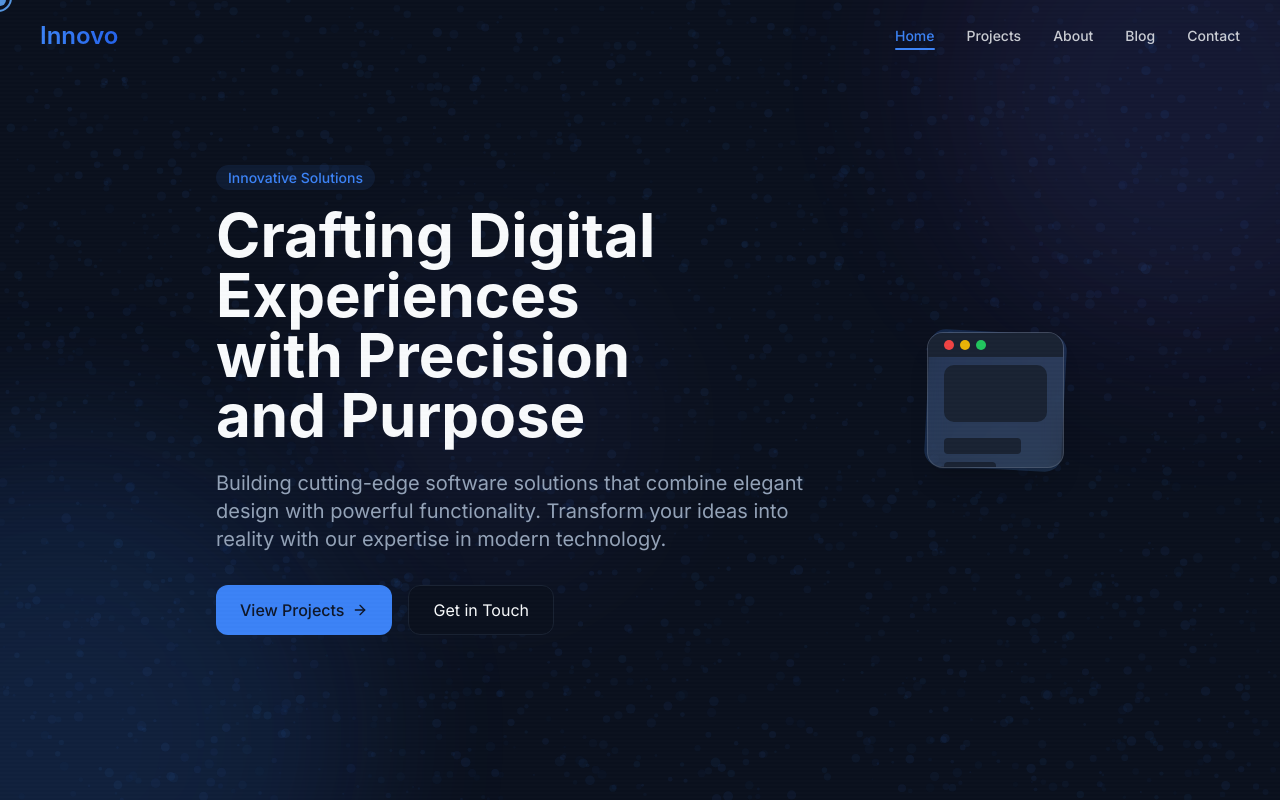
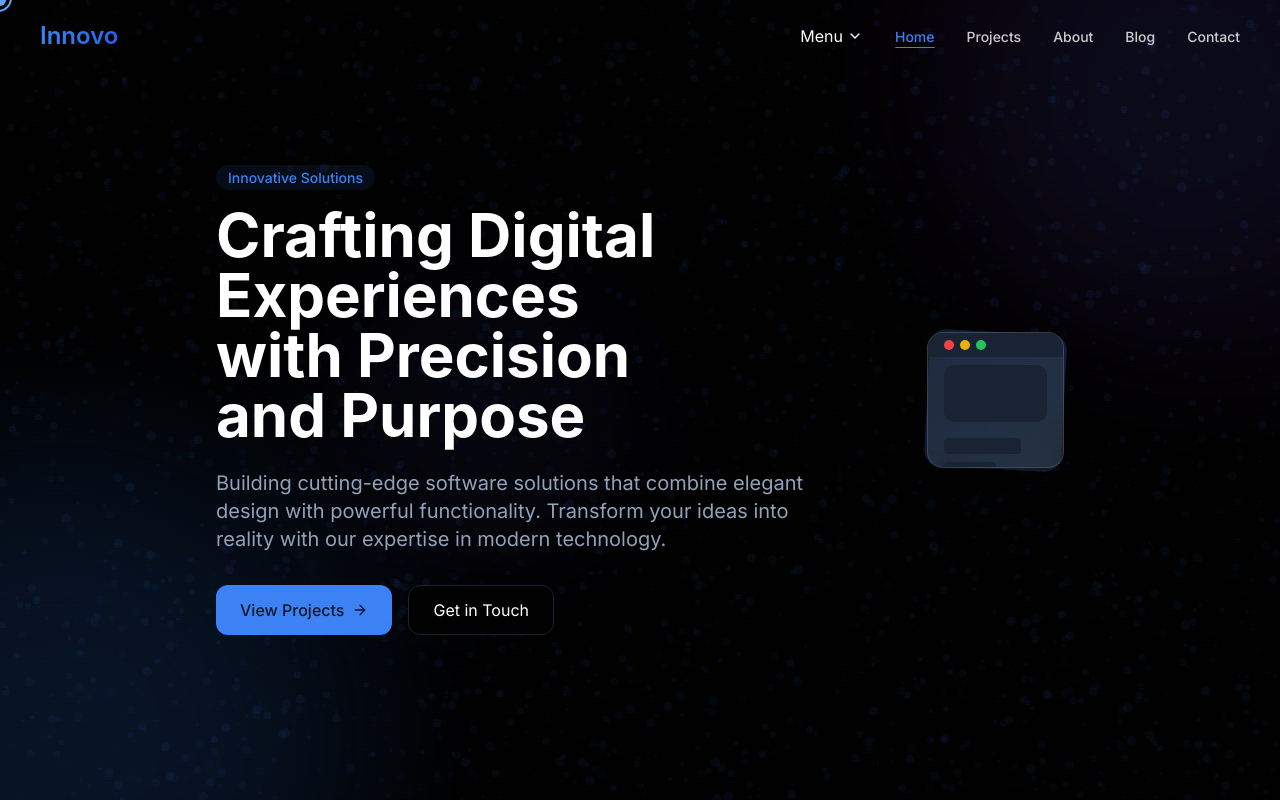
Before and after one commit to PradeepDeuba68/innovo-showcase, a React (Vite) app: page / in a window 1280 px wide. Shown: the top 800 px of the page. Built offline with nearby package versions, Linux system fonts and the light colour scheme.

Commit message:
Refactor header into menu
Refactored the header section into a menu option with a black background and white text. Added a unique animation on click.

```diff
--- a/src/App.tsx
+++ b/src/App.tsx
@@ -30,9 +30,15 @@ const AppRoutes = () => {
     // Add a class to show subtle scanlines effect
     document.body.classList.add('subtle-scanlines');
 
+    // Set the body background to pure black and text to white
+    document.body.style.backgroundColor = "#000000";
+    document.body.style.color = "#ffffff";
+
     return () => {
       document.body.classList.remove('custom-scrollbar');
       document.body.classList.remove('subtle-scanlines');
+      document.body.style.backgroundColor = "";
+      document.body.style.color = "";
     };
   }, []);
 
@@ -60,6 +66,8 @@ const App = () => {
   // Force dark mode on initial load
   useEffect(() => {
     document.documentElement.classList.add('dark');
+    document.body.style.backgroundColor = "#000000";
+    document.body.style.color = "#ffffff";
   }, []);
 
   return (
--- a/src/components/Navbar.tsx
+++ b/src/components/Navbar.tsx
@@ -2,8 +2,14 @@
 import { useState, useEffect } from "react";
 import { Link, useLocation } from "react-router-dom";
 import { AnimatePresence, motion } from "framer-motion";
-import { Menu, X } from "lucide-react";
+import { Menu, X, ChevronDown } from "lucide-react";
 import { cn } from "@/lib/utils";
+import {
+  DropdownMenu,
+  DropdownMenuContent,
+  DropdownMenuItem,
+  DropdownMenuTrigger,
+} from "@/components/ui/dropdown-menu";
 
 const Navbar = () => {
   const [isScrolled, setIsScrolled] = useState(false);
@@ -36,12 +42,64 @@ const Navbar = () => {
     { name: "Contact", path: "/contact" },
   ];
 
+  // Click animation variants
+  const buttonVariants = {
+    rest: { scale: 1 },
+    pressed: { scale: 0.95 },
+    hover: {
+      scale: 1.05,
+      transition: {
+        type: "spring",
+        stiffness: 400,
+        damping: 10
+      }
+    }
+  };
+
+  const rippleVariants = {
+    initial: {
+      opacity: 0,
+      scale: 0,
+    },
+    animate: {
+      opacity: [0, 1, 0],
+      scale: 5,
+      transition: {
+        duration: 0.6,
+      },
+    },
+  };
+
+  // State for ripple animation
+  const [ripples, setRipples] = useState<Array<{ id: number; x: number; y: number }>>([]);
+
+  const handleCreateRipple = (e: React.MouseEvent<HTMLAnchorElement, MouseEvent>) => {
+    const buttonRect = e.currentTarget.getBoundingClientRect();
+    const x = e.clientX - buttonRect.left;
+    const y = e.clientY - buttonRect.top;
+
+    const newRipple = {
+      id: Date.now(),
+      x,
+      y,
+    };
+
+    setRipples((prevRipples) => [...prevRipples, newRipple]);
+
+    // Remove ripple after animation completes
+    setTimeout(() => {
+      setRipples((prevRipples) =>
+        prevRipples.filter((ripple) => ripple.id !== newRipple.id)
+      );
+    }, 600);
+  };
+
   return (
     <header
       className={cn(
         "fixed top-0 left-0 right-0 z-50 transition-all duration-300 px-6 lg:px-10 py-5",
         {
-          "bg-background/80 backdrop-blur-md shadow-sm": isScrolled,
+          "bg-black/80 backdrop-blur-md shadow-sm": isScrolled,
           "bg-transparent": !isScrolled,
         }
       )}
@@ -51,19 +109,51 @@ const Navbar = () => {
           <span className="bg-clip-text text-transparent bg-gradient-to-r from-primary to-blue-600">Innovo</span>
         </Link>
 
-        {/* Desktop Navigation */}
+        {/* Desktop Navigation with Dropdown Menu */}
         <nav className="hidden md:flex items-center space-x-8">
+          <DropdownMenu>
+            <DropdownMenuTrigger className="flex items-center text-white hover:text-primary transition-colors">
+              <span className="mr-1">Menu</span>
+              <ChevronDown size={16} />
+            </DropdownMenuTrigger>
+            <DropdownMenuContent className="bg-black/80 backdrop-blur-md border-gray-800">
               {navItems.map((item) => (
+                <DropdownMenuItem key={item.name} className="focus:bg-gray-800">
                   <Link
+                    to={item.path}
+                    className={cn(
+                      "w-full text-sm font-medium relative flex items-center py-1",
+                      location.pathname === item.path
+                        ? "text-primary"
+                        : "text-white/80 hover:text-white"
+                    )}
+                  >
+                    {item.name}
+                  </Link>
+                </DropdownMenuItem>
+              ))}
+            </DropdownMenuContent>
+          </DropdownMenu>
+
+          {navItems.map((item) => (
+            <motion.div
               key={item.name}
+              initial="rest"
+              whileHover="hover"
+              whileTap="pressed"
+              variants={buttonVariants}
+              className="relative overflow-hidden"
+            >
+              <Link
                 to={item.path}
                 className={cn(
                   "text-sm font-medium relative link-underline transition-colors",
                   location.pathname === item.path
                     ? "text-primary"
-                  : "text-foreground/80 hover:text-foreground"
+                    : "text-white/80 hover:text-white"
                 )}
                 aria-current={location.pathname === item.path ? "page" : undefined}
+                onClick={handleCreateRipple}
               >
                 {item.name}
                 {location.pathname === item.path && (
@@ -73,18 +163,45 @@ const Navbar = () => {
                     transition={{ type: "spring", bounce: 0.25, duration: 0.5 }}
                   />
                 )}
+
+                {/* Ripple effects */}
+                {ripples.map((ripple) => (
+                  <motion.span
+                    key={ripple.id}
+                    className="absolute bg-white/20 rounded-full pointer-events-none"
+                    style={{
+                      left: ripple.x,
+                      top: ripple.y,
+                      width: 4,
+                      height: 4,
+                      marginLeft: -2,
+                      marginTop: -2,
+                    }}
+                    initial="initial"
+                    animate="animate"
+                    variants={rippleVariants}
+                    onAnimationComplete={() => {
+                      setRipples((prevRipples) =>
+                        prevRipples.filter((r) => r.id !== ripple.id)
+                      );
+                    }}
+                  />
+                ))}
               </Link>
+            </motion.div>
           ))}
         </nav>
 
         {/* Mobile Menu Button */}
-        <button
+        <motion.button
           onClick={() => setIsMobileMenuOpen(!isMobileMenuOpen)}
-          className="md:hidden text-foreground p-1 rounded-full hover:bg-accent transition-colors"
+          className="md:hidden text-white p-1 rounded-full hover:bg-accent transition-colors"
           aria-label={isMobileMenuOpen ? "Close menu" : "Open menu"}
+          whileTap={{ scale: 0.9 }}
+          whileHover={{ scale: 1.1 }}
         >
           {isMobileMenuOpen ? <X size={24} /> : <Menu size={24} />}
-        </button>
+        </motion.button>
       </div>
 
       {/* Mobile Menu */}
@@ -95,22 +212,51 @@ const Navbar = () => {
             animate={{ opacity: 1, height: "auto" }}
             exit={{ opacity: 0, height: 0 }}
             transition={{ duration: 0.3, ease: "easeInOut" }}
-            className="md:hidden overflow-hidden"
+            className="md:hidden overflow-hidden bg-black/90 backdrop-blur-md"
           >
             <nav className="flex flex-col space-y-4 py-6 px-4">
               {navItems.map((item) => (
+                <motion.div
+                  key={item.name}
+                  whileTap={{ scale: 0.95 }}
+                  whileHover={{
+                    backgroundColor: "rgba(255, 255, 255, 0.05)",
+                    transition: { duration: 0.2 }
+                  }}
+                  className="relative overflow-hidden rounded-md"
+                >
                   <Link
-                  key={item.name}
                     to={item.path}
                     className={cn(
-                    "py-2 px-4 text-base font-medium rounded-md transition-colors",
+                      "py-2 px-4 text-base font-medium block rounded-md transition-colors",
                       location.pathname === item.path
                         ? "bg-primary/10 text-primary"
-                      : "text-foreground/80 hover:bg-accent hover:text-foreground"
+                        : "text-white/80 hover:text-white"
                     )}
+                    onClick={handleCreateRipple}
                   >
                     {item.name}
+
+                    {/* Ripple effects */}
+                    {ripples.map((ripple) => (
+                      <motion.span
+                        key={ripple.id}
+                        className="absolute bg-white/20 rounded-full pointer-events-none"
+                        style={{
+                          left: ripple.x,
+                          top: ripple.y,
+                          width: 4,
+                          height: 4,
+                          marginLeft: -2,
+                          marginTop: -2,
+                        }}
+                        initial="initial"
+                        animate="animate"
+                        variants={rippleVariants}
+                      />
+                    ))}
                   </Link>
+                </motion.div>
               ))}
             </nav>
           </motion.div>
--- a/src/components/PageTransition.tsx
+++ b/src/components/PageTransition.tsx
@@ -39,9 +39,15 @@ const PageTransition = ({ children }: PageTransitionProps) => {
     // Add a smooth scrolling class to the html element
     document.documentElement.classList.add("smooth-scroll");
 
+    // Set background to pure black
+    document.body.style.backgroundColor = "#000000";
+    document.body.style.color = "#ffffff";
+
     return () => {
       // We're not allowing light mode, so we don't remove the dark class
       document.documentElement.classList.remove("smooth-scroll");
+      document.body.style.backgroundColor = "";
+      document.body.style.color = "";
     };
   }, []);
 
@@ -52,7 +58,7 @@ const PageTransition = ({ children }: PageTransitionProps) => {
       exit="out"
       variants={pageVariants}
       transition={pageTransition}
-      className="min-h-screen w-full cursor-none overflow-x-hidden"
+      className="min-h-screen w-full cursor-none overflow-x-hidden bg-black text-white"
     >
       {/* Gradient orbs for background effect */}
       <div className="fixed -top-64 -right-64 w-[40rem] h-[40rem] bg-purple-500/5 rounded-full blur-3xl pointer-events-none z-0"></div>
--- a/src/index.css
+++ b/src/index.css
@@ -1,4 +1,3 @@
-
 @import url('https://fonts.googleapis.com/css2?family=Inter:wght@100;200;300;400;500;600;700;800;900&display=swap');
 
 @tailwind base;
@@ -48,8 +47,8 @@
   }
 
   .dark {
-    --background: 222 47% 8%;
-    --foreground: 210 40% 98%;
+    --background: 0 0% 0%;
+    --foreground: 0 0% 100%;
 
     --card: 222 47% 11%;
     --card-foreground: 210 40% 98%;
@@ -97,6 +96,8 @@
     font-feature-settings: "rlig" 1, "calt" 1;
     transition: background-color 0.3s, color 0.3s;
     overflow-x: hidden;
+    background-color: #000000;
+    color: #ffffff;
   }
 
   .smooth-scroll {
@@ -144,10 +145,10 @@
   position: absolute;
   width: 100%;
   transform: scaleX(0);
-  height: 1px;
-  bottom: -2px;
+  height: 2px;
+  bottom: -3px;
   left: 0;
-  background-color: currentColor;
+  background-color: #ffffff;
   transform-origin: bottom right;
   transition: transform 0.3s ease-out;
 }
@@ -163,7 +164,7 @@
 }
 
 .custom-scrollbar::-webkit-scrollbar-track {
-  background: rgba(0, 0, 0, 0.1);
+  background: rgba(255, 255, 255, 0.05);
 }
 
 .custom-scrollbar::-webkit-scrollbar-thumb {
@@ -189,10 +190,10 @@
   height: 100%;
   background: linear-gradient(
     to bottom,
-    rgba(255, 255, 255, 0.03) 50%,
-    rgba(0, 0, 0, 0.03) 50%
+    rgba(255, 255, 255, 0.02) 50%,
+    rgba(0, 0, 0, 0.02) 50%
   );
-  background-size: 100% 4px;
+  background-size: 100% 2px;
   z-index: 9999;
   pointer-events: none;
   opacity: 0.3;
@@ -335,3 +336,23 @@
 .liquid-button:hover::after {
   transform: translate(-50%, -50%) rotate(35deg) translate(0, -40%);
 }
+
+/* Click animation */
+@keyframes ripple {
+  0% {
+    transform: scale(0);
+    opacity: 0.5;
+  }
+  100% {
+    transform: scale(100);
+    opacity: 0;
+  }
+}
+
+.ripple {
+  position: absolute;
+  border-radius: 50%;
+  background-color: rgba(255, 255, 255, 0.2);
+  transform: scale(0);
+  animation: ripple 0.6s ease-out;
+}
```
Lines whose indentation alone changed are shown as unchanged.
